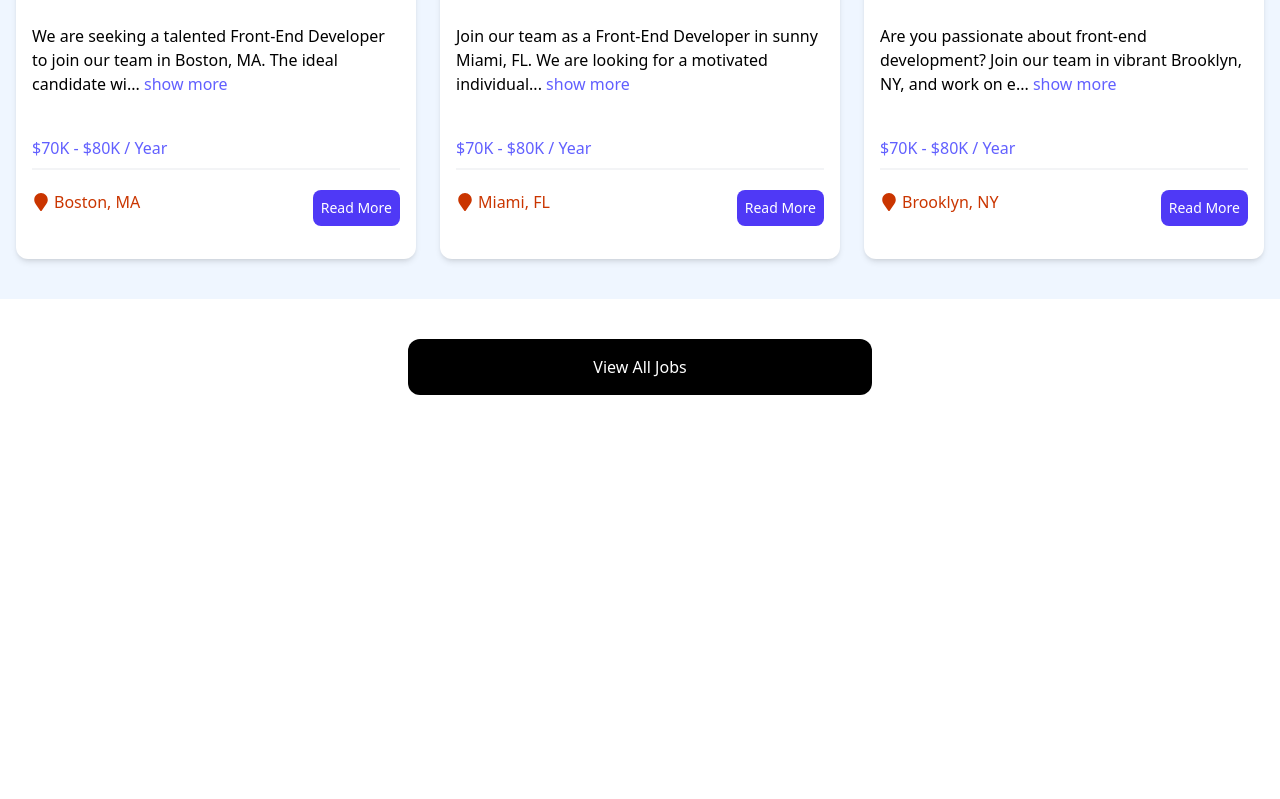
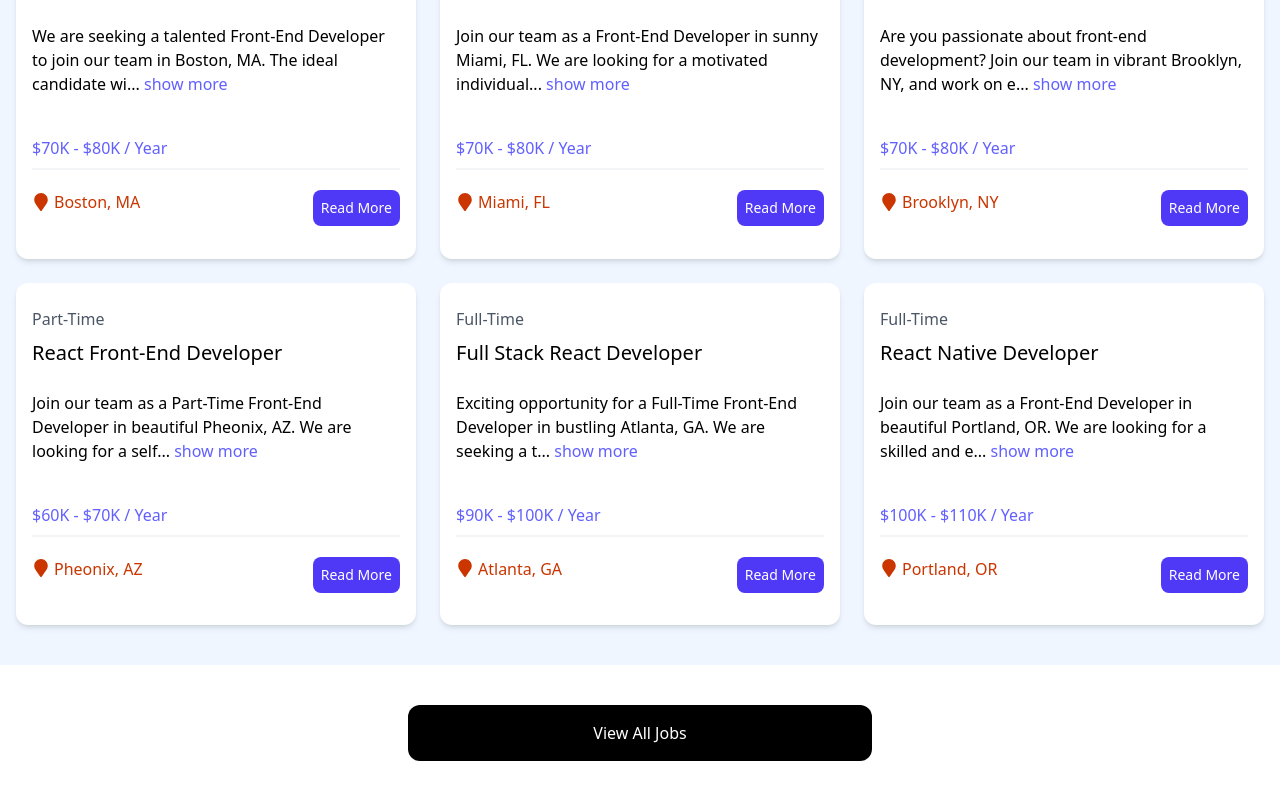
Before and after one commit to daywalker2311/react-jobs-2025, a React (Vite) app: page / in a window 1280 px wide. Shown: the part 777-1576 px from the top of the page. Before the commit the page ends 1212 px from the top, so only its background shows below. Built offline with nearby package versions, Linux system fonts and the light colour scheme; data requests are answered from the project's data file.

Commit message:
add json-server to fetch jobs from server instead of json file

```diff
--- a/package.json
+++ b/package.json
@@ -7,7 +7,8 @@
     "dev": "vite",
     "build": "vite build",
     "lint": "eslint .",
-    "preview": "vite preview"
+    "preview": "vite preview",
+    "server": "json-server --watch src/jobs.json --port 8000"
   },
   "dependencies": {
     "@tailwindcss/postcss": "^4.1.17",
@@ -28,6 +29,7 @@
     "eslint-plugin-react-hooks": "^7.0.1",
     "eslint-plugin-react-refresh": "^0.4.24",
     "globals": "^16.5.0",
+    "json-server": "^1.0.0-beta.3",
     "vite": "^7.2.4"
   }
 }
--- a/src/components/JobListings.jsx
+++ b/src/components/JobListings.jsx
@@ -1,8 +1,25 @@
-import jobs from '../jobs.json';
+import { useEffect, useState } from 'react';
 import JobListing from './JobListing';
 
 const JobListings = ({ isHome = false}) => {
-    const jobListings =isHome ? jobs.slice(0, 3) : jobs;
+    const [jobListings, setJobListings] = useState([]);
+    const [loading, setLoading] = useState(true);
+
+    useEffect(() => {
+        const fetchJobListings = async () => {
+            try {
+                const res = await fetch('http://localhost:8000/jobs');
+                const data = await res.json();
+                setJobListings(data);
+            } catch (error) {
+                console.error("Error fetching job listings:", error);
+            } finally {
+                setLoading(false);
+            }
+        }
+
+        fetchJobListings();
+    }, []);
 
     return (
     <section className='bg-blue-50 px-4 py-10'>
@@ -10,14 +27,19 @@ const JobListings = ({ isHome = false}) => {
             <h2 className='text-3xl font-bold text-indigo-500 mb-6 text-center'>
                 {isHome ? "Recent Jobs" : "Browse Jobs"}
             </h2>
+            {
+                loading ? (
+                        <p className='text-center'>Loading job listings...</p>
+                    ) : (
                         <div className='grid grid-cols-1 md:grid-cols-3 gap-6'>
                         {
                             jobListings.map((job) => (
                                 <JobListing key={job.id} job={job} />
                             ))
                         }
-
                     </div>
+                )
+            }
         </div>
     </section>
   )
--- a/src/jobs.json
+++ b/src/jobs.json
@@ -1,4 +1,5 @@
-[
+{
+  "jobs": [
     {
       "id": "1",
       "title": "Senior React Developer",
@@ -84,3 +85,4 @@
       }
     }
   ]
+}
```
Also changed, not shown: 1 other file (tests, documents, lock files or other folders). Lines whose indentation alone changed are shown as unchanged.
